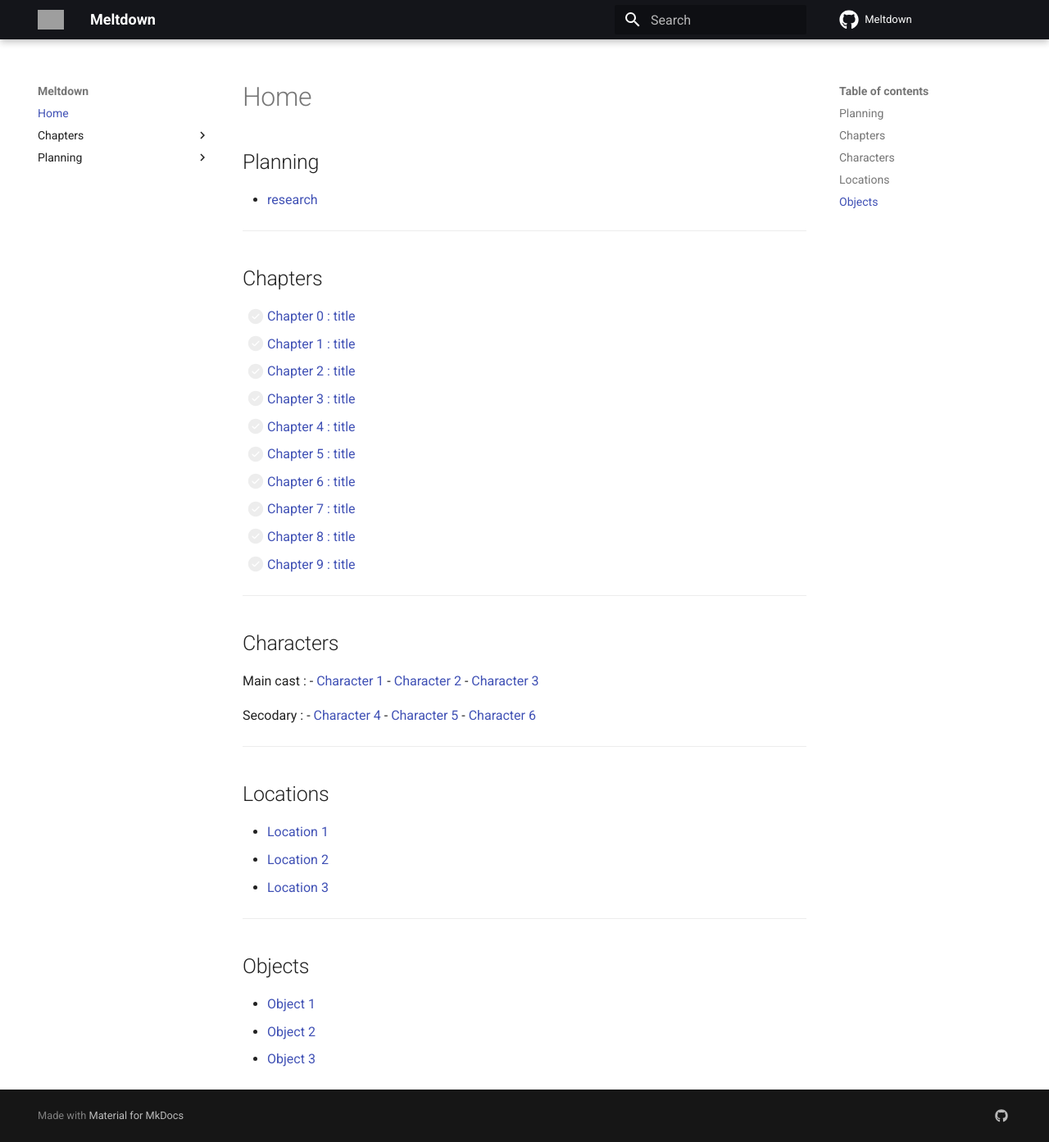
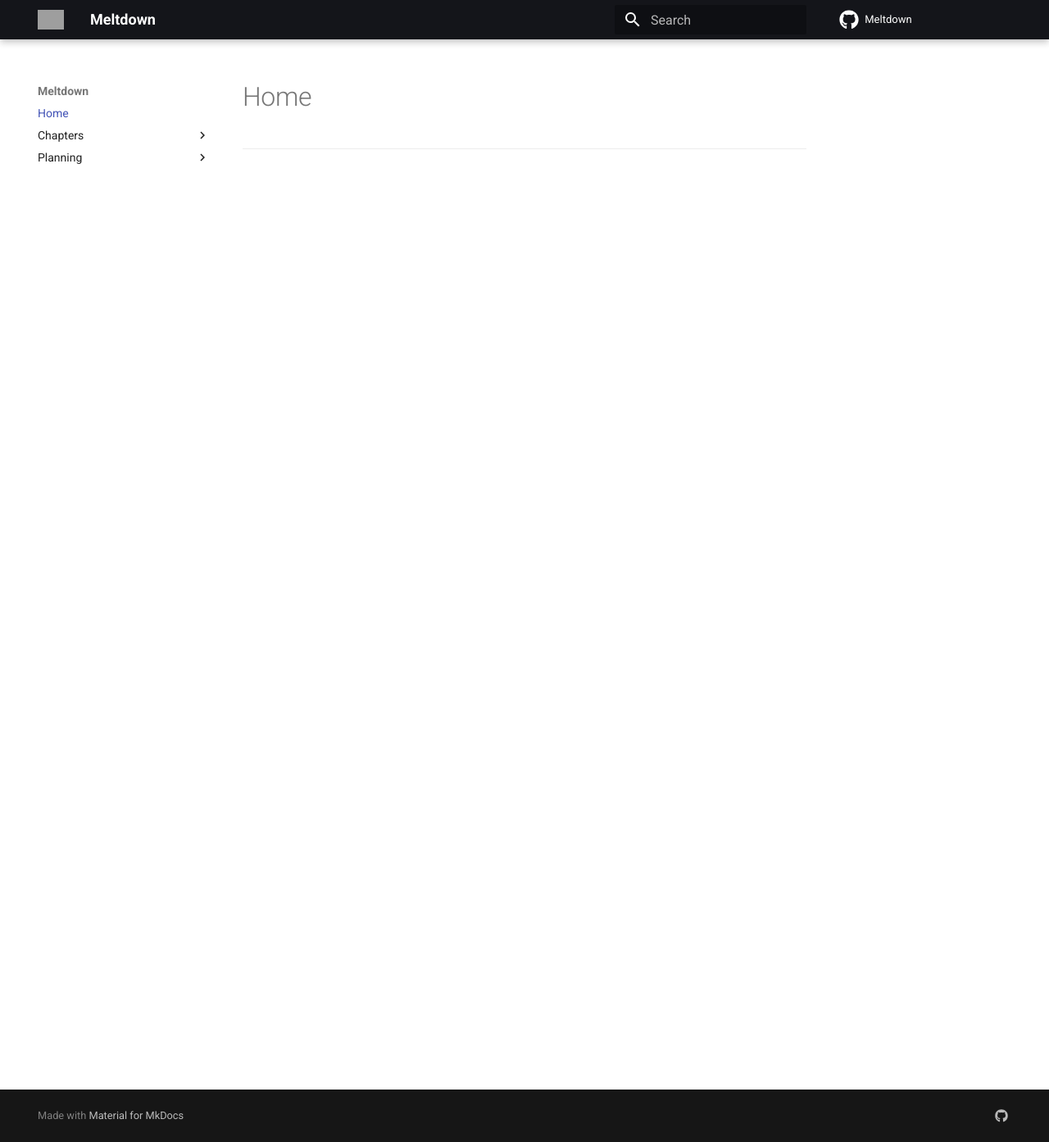
Before and after one commit to TheoYOSHIURA/Meltdown, an MkDocs documentation site: the page built from docs/index.md, in a window 1280 px wide and 1393 px high. Shown: the whole window at 82% size. Built offline with MkDocs 1.6.1 and Material for MkDocs 9.7.7, drawn with Linux system fonts in a browser that asks for light colours; comment, search, counter and statistics services are not loaded; grey boxes are pictures that could not be loaded.

Commit message:
corrected file structure

```diff
--- a/docs/index.md
+++ b/docs/index.md
@@ -1,48 +1,3 @@
-## Planning
-
-- [research](planning/research.md)
+# Home
 
 ---
-
-## Chapters
-
-- [ ] [ Chapter 0 : title](chapters/chapter0.md)
-- [ ] [ Chapter 1 : title](chapters/chapter1.md)
-- [ ] [ Chapter 2 : title](chapters/chapter2.md)
-- [ ] [ Chapter 3 : title](chapters/chapter3.md)
-- [ ] [ Chapter 4 : title](chapters/chapter4.md)
-- [ ] [ Chapter 5 : title](chapters/chapter5.md)
-- [ ] [ Chapter 6 : title](chapters/chapter6.md)
-- [ ] [ Chapter 7 : title](chapters/chapter7.md)
-- [ ] [ Chapter 8 : title](chapters/chapter8.md)
-- [ ] [ Chapter 9 : title](chapters/chapter9.md)
-
----
-
-## Characters
-
-Main cast :
-- [Character 1]()
-- [Character 2]()
-- [Character 3]()
-
-Secodary :
-- [Character 4]()
-- [Character 5]()
-- [Character 6]()
-
----
-
-## Locations
-
-- [Location 1]()
-- [Location 2]()
-- [Location 3]()
-
----
-
-## Objects
-
-- [Object 1]()
-- [Object 2]()
-- [Object 3]()
```
Also changed, not shown: docs/chapters/chapter1.md (+1 -0 lines), docs/chapters/chapter2.md (+1 -0 lines), docs/chapters/chapter3.md (+1 -0 lines), docs/chapters/chapter4.md (+1 -0 lines), docs/chapters/chapter5.md (+1 -0 lines), docs/chapters/chapter6.md (+1 -0 lines), docs/chapters/chapter7.md (+1 -0 lines), docs/chapters/chapter8.md (+1 -0 lines), docs/chapters/chapter9.md (+1 -0 lines), docs/chapters/chapterList.md (added, +12 -0 lines).
